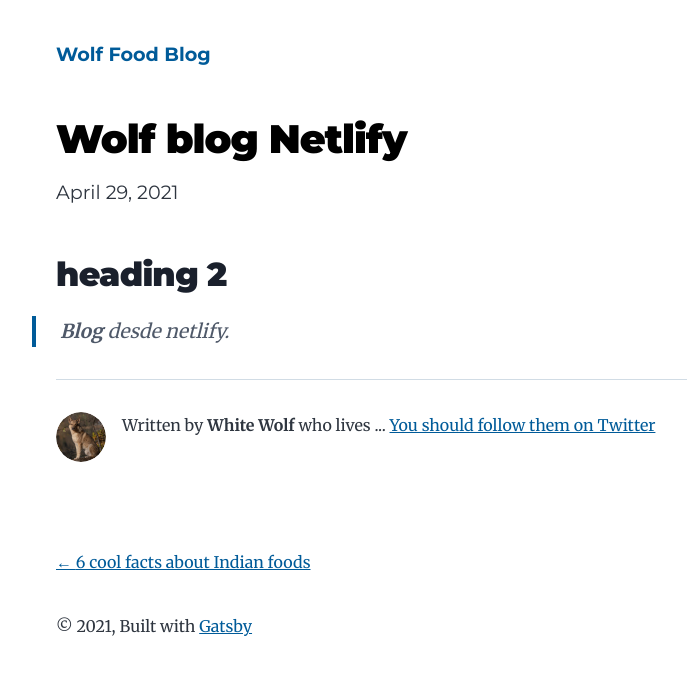
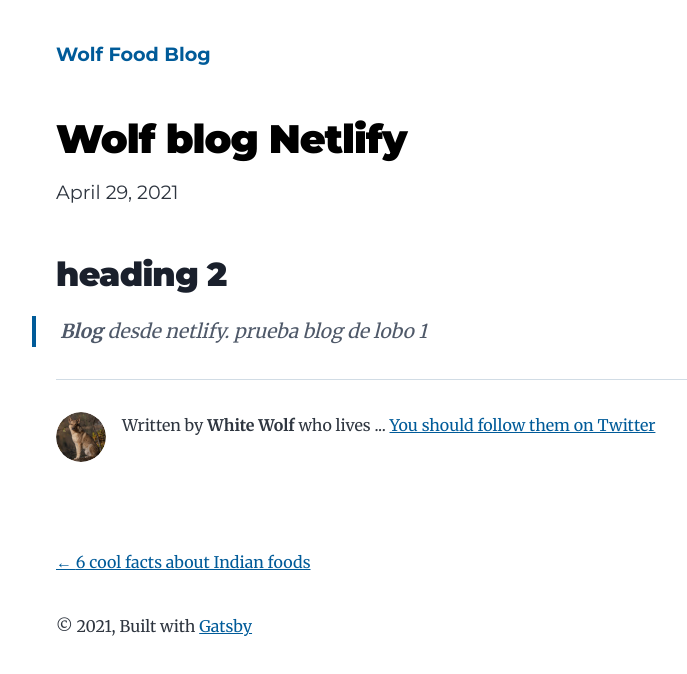
Before and after one commit to jsociaswork/myblog, a Gatsby site: page /2021-04-29-wolf-blog-netlify/ in a window 1280 px wide. Shown: the whole page, without its empty margins (268-955 px from the left). Built offline with nearby package versions, Linux system fonts and the light colour scheme; Gatsby itself is replaced by a stand-in of ours.

Commit message:
prueba edit blog 1

```diff
--- a/content/blog/2021-04-29-wolf-blog-netlify.md
+++ b/content/blog/2021-04-29-wolf-blog-netlify.md
@@ -5,4 +5,4 @@ date: 2021-04-29T08:52:08.676Z
 ---
 ## **heading 2**
 
-> **Blog** desde netlify.
+> **Blog** desde netlify. prueba blog de lobo 1
```
